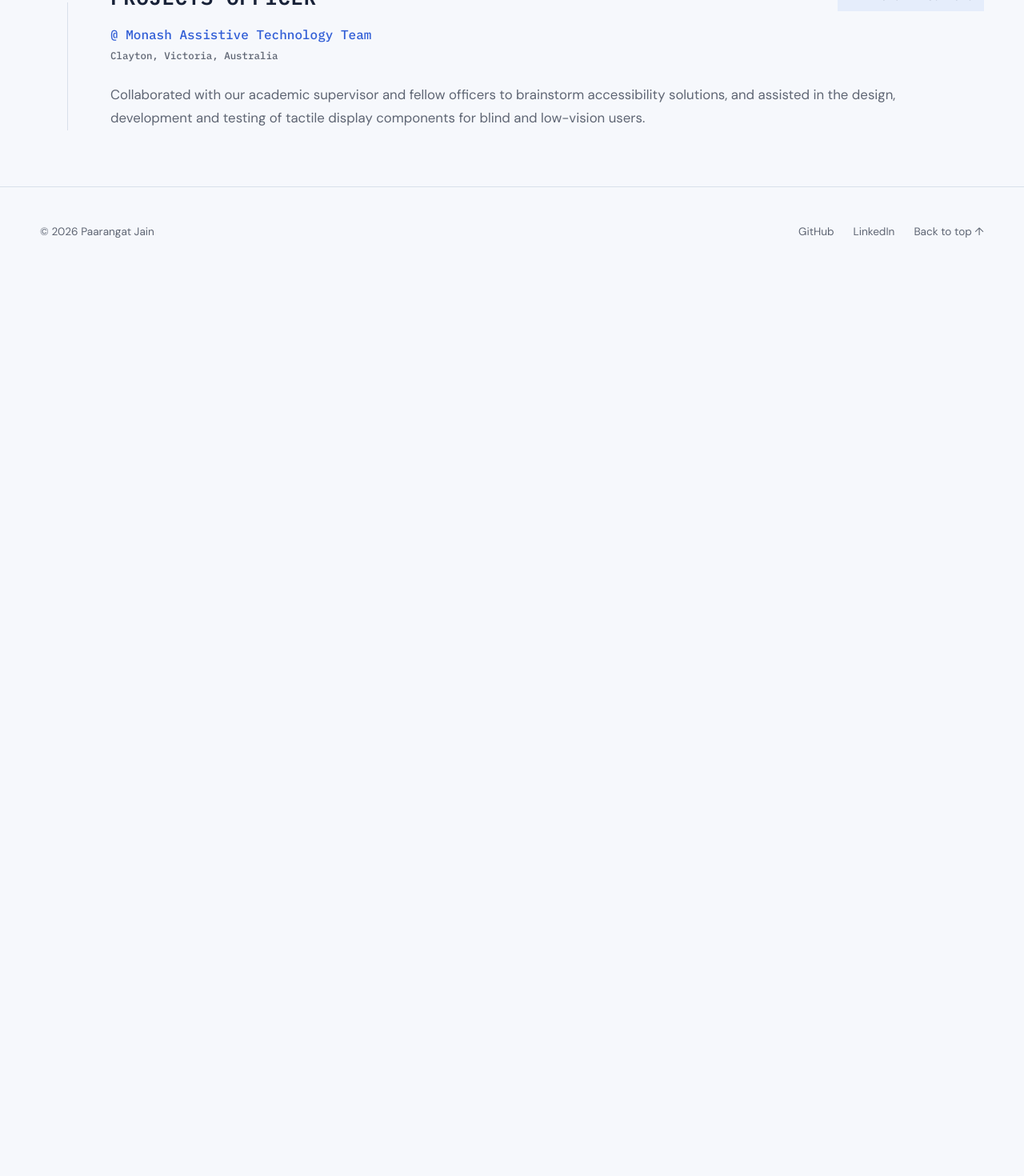
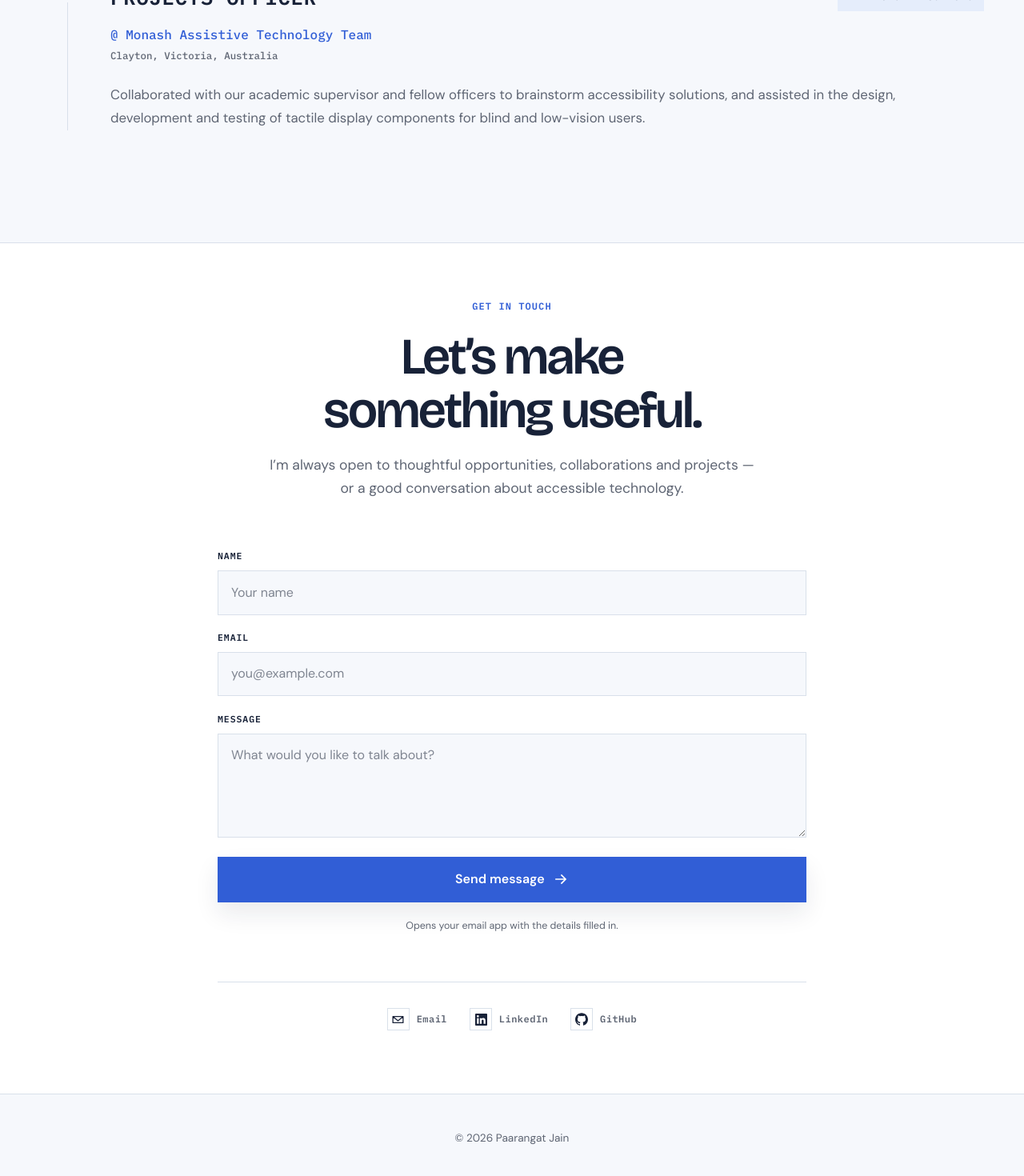
Before and after one commit to pjrus/p-jain-dev, a Svelte app: page / in a window 1280 px wide. Shown: the part 6178-7648 px from the top of the page at 80% size. Before the commit the page ends 6524 px from the top, so only its background shows below. Built offline with nearby package versions, Linux system fonts and the light colour scheme.

Commit message:
feat: implement contact section with form and social links; enhance styles for better layout and accessibility

```diff
--- a/src/App.svelte
+++ b/src/App.svelte
@@ -1,13 +1,35 @@
 <script>
   import ArrowIcon from './components/ArrowIcon.svelte';
   import BlogPage from './components/BlogPage.svelte';
+  import IconGithub from './components/IconGithub.svelte';
+  import IconLinkedin from './components/IconLinkedin.svelte';
   import ProjectCard from './components/ProjectCard.svelte';
   import SectionHeading from './components/SectionHeading.svelte';
   import SiteHeader from './components/SiteHeader.svelte';
   import { experience, projects, stack } from './data/content.js';
-  import { route, navigateTo } from './router.svelte.js';
+  import { route } from './router.svelte.js';
 
   const year = new Date().getFullYear();
+
+  /**
+   * Opens the visitor's email client with their message ready to send.
+   * This keeps the static portfolio useful without pretending to submit to a backend.
+   * @param {SubmitEvent} event
+   */
+  function sendContactMessage(event) {
+    event.preventDefault();
+    const form = event.currentTarget;
+    if (!(form instanceof HTMLFormElement)) return;
+
+    const formData = new FormData(form);
+    const name = String(formData.get('name') ?? '').trim();
+    const email = String(formData.get('email') ?? '').trim();
+    const message = String(formData.get('message') ?? '').trim();
+    const subject = encodeURIComponent(`Portfolio enquiry from ${name}`);
+    const body = encodeURIComponent(`${message}\n\nFrom: ${name}\nEmail: ${email}`);
+
+    window.location.href = `mailto:paarangatj@gmail.com?subject=${subject}&body=${body}`;
+  }
 </script>
 
 <svelte:head>
@@ -113,16 +135,65 @@
     </div>
   </section>
 
+  <section class="contact section" id="contact" aria-labelledby="contact-title">
+    <div class="contact-inner">
+      <header class="contact-intro">
+        <p class="contact-eyebrow">Get in touch</p>
+        <h2 id="contact-title">Let’s make something useful.</h2>
+        <p>
+          I’m always open to thoughtful opportunities, collaborations and projects — or a good conversation about accessible technology.
+        </p>
+      </header>
+
+      <form class="contact-form" onsubmit={sendContactMessage}>
+        <div class="form-field">
+          <label for="contact-name">Name</label>
+          <input id="contact-name" name="name" type="text" autocomplete="name" placeholder="Your name" required />
+        </div>
+
+        <div class="form-field">
+          <label for="contact-email">Email</label>
+          <input id="contact-email" name="email" type="email" autocomplete="email" placeholder="you@example.com" required />
+        </div>
+
+        <div class="form-field">
+          <label for="contact-message">Message</label>
+          <textarea id="contact-message" name="message" rows="4" placeholder="What would you like to talk about?" required></textarea>
+        </div>
+
+        <button class="contact-submit" type="submit">
+          Send message
+          <ArrowIcon />
+        </button>
+        <p class="contact-form-note">Opens your email app with the details filled in.</p>
+      </form>
+
+      <nav class="contact-links" aria-label="Other ways to connect">
+        <a href="mailto:paarangatj@gmail.com">
+          <span class="contact-link-icon" aria-hidden="true">
+            <svg viewBox="0 0 24 24" width="17" height="17" fill="none">
+              <path d="M3 6.5h18v11H3zM3.5 7l8.5 7 8.5-7" stroke="currentColor" stroke-width="1.8" stroke-linejoin="round" />
+            </svg>
+          </span>
+          Email
+        </a>
+        <a href="https://www.linkedin.com/in/paarangat-jain-6aa1321ba/" target="_blank" rel="noreferrer">
+          <span class="contact-link-icon" aria-hidden="true"><IconLinkedin size={15} /></span>
+          LinkedIn
+        </a>
+        <a href="https://github.com/pjrus" target="_blank" rel="noreferrer">
+          <span class="contact-link-icon" aria-hidden="true"><IconGithub size={16} /></span>
+          GitHub
+        </a>
+      </nav>
+    </div>
+  </section>
+
   {/if}
 </main>
 
 <footer class="site-footer">
   <div class="shell footer-inner">
     <p>© {year} Paarangat Jain</p>
-    <div>
-      <a href="https://github.com/pjrus" target="_blank" rel="noreferrer">GitHub</a>
-      <a href="https://www.linkedin.com/in/paarangat-jain-6aa1321ba/" target="_blank" rel="noreferrer">LinkedIn</a>
-      <a href="/#top" onclick={(event) => navigateTo('/#top', event)}>Back to top ↑</a>
-    </div>
   </div>
 </footer>
--- a/src/styles.css
+++ b/src/styles.css
@@ -1069,6 +1069,194 @@ em {
 }
 
 /* ---------------------------------------------------------------------- */
+/* Contact                                                                 */
+/* ---------------------------------------------------------------------- */
+
+.contact {
+  margin-top: var(--section-space);
+  border-top: 1px solid var(--line);
+  background: var(--surface);
+}
+
+.contact-inner {
+  width: min(46rem, 100% - var(--gutter) * 2);
+  margin-inline: auto;
+  text-align: center;
+}
+
+.contact-intro {
+  display: grid;
+  justify-items: center;
+  gap: 1.25rem;
+}
+
+.contact-eyebrow {
+  color: var(--primary);
+  font-family: var(--font-mono);
+  font-size: 0.75rem;
+  font-weight: 600;
+  letter-spacing: 0.09em;
+  line-height: 1.4;
+  text-transform: uppercase;
+}
+
+.contact-intro h2 {
+  max-width: 12ch;
+  text-wrap: balance;
+}
+
+.contact-intro > p:last-child {
+  max-width: 38rem;
+  color: var(--muted);
+  font-size: 1.1rem;
+  line-height: 1.65;
+  text-wrap: pretty;
+}
+
+.contact-form {
+  display: grid;
+  margin-top: clamp(2.5rem, 5vw, 3.75rem);
+  gap: 1.15rem;
+  text-align: left;
+}
+
+.form-field {
+  display: grid;
+  gap: 0.55rem;
+}
+
+.form-field label {
+  color: var(--ink);
+  font-family: var(--font-mono);
+  font-size: 0.72rem;
+  font-weight: 600;
+  letter-spacing: 0.08em;
+  text-transform: uppercase;
+}
+
+.form-field input,
+.form-field textarea {
+  width: 100%;
+  border: 1px solid var(--line-strong);
+  border-radius: 0;
+  background: var(--background);
+  color: var(--ink);
+  caret-color: var(--primary);
+  font: inherit;
+  transition: border-color 0.15s ease, background-color 0.15s ease;
+}
+
+.form-field input {
+  min-height: 3.35rem;
+  padding: 0.85rem 1rem;
+}
+
+.form-field textarea {
+  min-height: 7.5rem;
+  padding: 0.9rem 1rem;
+  line-height: 1.55;
+  resize: vertical;
+}
+
+.form-field input::placeholder,
+.form-field textarea::placeholder {
+  color: var(--muted);
+  opacity: 0.78;
+}
+
+.form-field input:hover,
+.form-field textarea:hover {
+  border-color: var(--ink);
+}
+
+.form-field input:focus-visible,
+.form-field textarea:focus-visible {
+  border-color: var(--primary);
+  background: var(--surface);
+}
+
+.contact-submit {
+  display: inline-flex;
+  min-height: 3.6rem;
+  align-items: center;
+  justify-content: center;
+  gap: var(--control-gap);
+  margin-top: 0.35rem;
+  border: 1px solid var(--primary);
+  border-radius: 0;
+  padding: 0.9rem 1.25rem;
+  background: var(--primary);
+  box-shadow: var(--shadow);
+  color: var(--primary-ink);
+  font-weight: 600;
+  cursor: pointer;
+  transition: background-color 0.15s ease, border-color 0.15s ease;
+}
+
+.contact-submit:hover {
+  border-color: var(--ink);
+  background: var(--ink);
+  color: var(--background);
+}
+
+:root[data-theme='dark'] .contact-submit {
+  border-color: var(--ink);
+  background: var(--ink);
+  color: var(--primary-ink);
+}
+
+:root[data-theme='dark'] .contact-submit:hover {
+  border-color: var(--primary);
+  background: var(--primary);
+}
+
+.contact-form-note {
+  color: var(--muted);
+  font-size: 0.78rem;
+  text-align: center;
+}
+
+.contact-links {
+  display: flex;
+  flex-wrap: wrap;
+  justify-content: center;
+  margin-top: clamp(2.5rem, 5vw, 3.75rem);
+  padding-top: 1.5rem;
+  border-top: 1px solid var(--line);
+  gap: 0.75rem 1.75rem;
+}
+
+.contact-links a {
+  display: inline-flex;
+  min-height: 2.75rem;
+  align-items: center;
+  gap: 0.55rem;
+  color: var(--muted);
+  font-family: var(--font-mono);
+  font-size: 0.75rem;
+  font-weight: 600;
+  letter-spacing: 0.04em;
+  text-decoration: underline;
+  text-decoration-color: transparent;
+  text-underline-offset: 0.35rem;
+  transition: color 0.15s ease, text-decoration-color 0.15s ease;
+}
+
+.contact-links a:hover {
+  color: var(--primary);
+  text-decoration-color: currentColor;
+}
+
+.contact-link-icon {
+  display: inline-grid;
+  width: 1.75rem;
+  height: 1.75rem;
+  place-items: center;
+  border: 1px solid var(--line-strong);
+  color: var(--ink);
+}
+
+/* ---------------------------------------------------------------------- */
 /* Footer                                                                  */
 /* ---------------------------------------------------------------------- */
 
@@ -1079,26 +1267,11 @@ em {
 .footer-inner {
   display: flex;
   align-items: center;
-  justify-content: space-between;
+  justify-content: center;
   min-height: 7rem;
   padding-block: 1.5rem;
   color: var(--muted);
   font-size: 0.85rem;
-  gap: 2rem;
-}
-
-.footer-inner div {
-  display: flex;
-  flex-wrap: wrap;
-  gap: 1.5rem;
-}
-
-.footer-inner a {
-  text-decoration: none;
-}
-
-.footer-inner a:hover {
-  color: var(--ink);
 }
 
 /* ---------------------------------------------------------------------- */
@@ -1224,9 +1397,19 @@ em {
     white-space: normal;
   }
 
+  .contact {
+    margin-top: 3.25rem;
+  }
+
+  .contact-intro > p:last-child {
+    font-size: 1rem;
+  }
+
+  .contact-links {
+    gap: 0.5rem 1rem;
+  }
+
   .footer-inner {
-    flex-direction: column;
-    align-items: flex-start;
     justify-content: center;
     min-height: 0;
     padding-block: 2.5rem;
```
Also changed, not shown: 1 other file (tests, documents, lock files or other folders).
